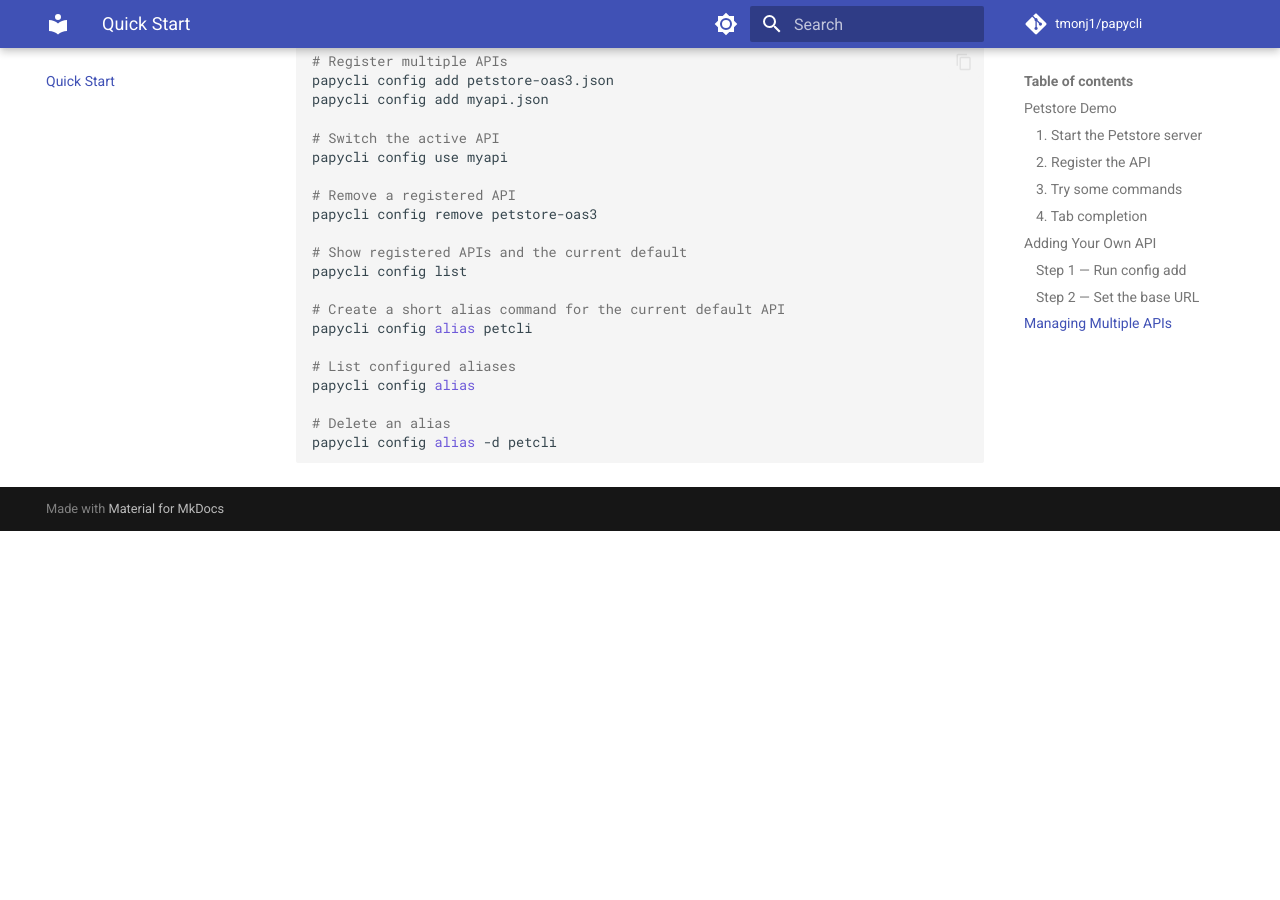
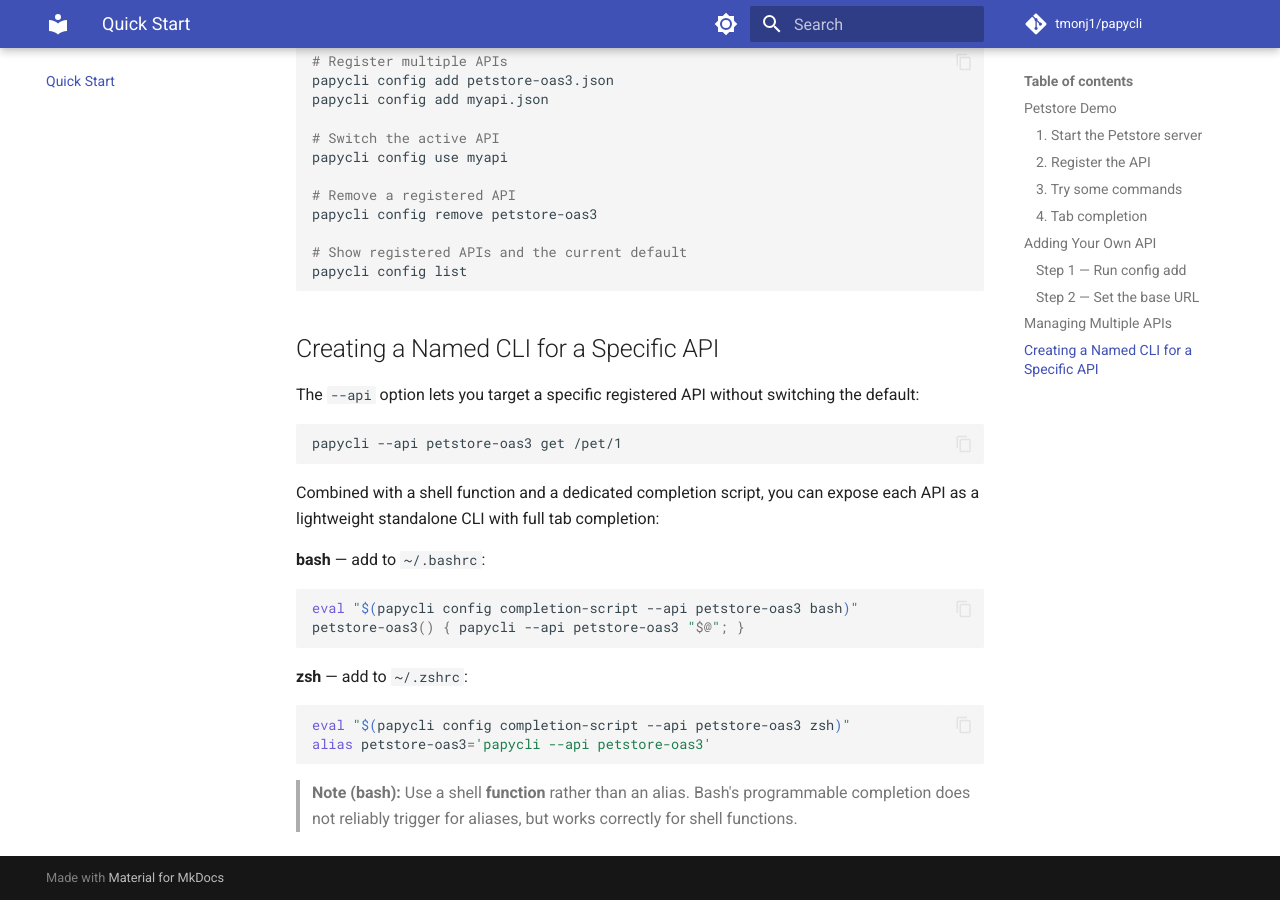
Before and after one commit to tmonj1/papycli, an MkDocs documentation site: the page built from manual/quickstart.md, in a window 1280 px wide and 900 px high, scrolled down 2467 px. Built offline with MkDocs 1.6.1 and Material for MkDocs 9.7.7, drawn with Linux system fonts in a browser that asks for light colours; comment, search, counter and statistics services are not loaded; before the commit the page ends 2998 px from its top, so only the background shows below that.

Commit message:
docs: add --api option documentation and remove config alias references
Close #197

Co-Authored-By: Claude Sonnet 4.6 <noreply@anthropic.com>

````diff
--- a/manual/quickstart.md
+++ b/manual/quickstart.md
@@ -123,13 +123,30 @@ papycli config remove petstore-oas3
 
 # Show registered APIs and the current default
 papycli config list
+```
 
-# Create a short alias command for the current default API
-papycli config alias petcli
+## Creating a Named CLI for a Specific API
 
-# List configured aliases
-papycli config alias
+The `--api` option lets you target a specific registered API without switching the default:
 
-# Delete an alias
-papycli config alias -d petcli
+```bash
+papycli --api petstore-oas3 get /pet/1
 ```
+
+Combined with a shell function and a dedicated completion script, you can expose each API as a lightweight standalone CLI with full tab completion:
+
+**bash** — add to `~/.bashrc`:
+
+```bash
+eval "$(papycli config completion-script --api petstore-oas3 bash)"
+petstore-oas3() { papycli --api petstore-oas3 "$@"; }
+```
+
+**zsh** — add to `~/.zshrc`:
+
+```zsh
+eval "$(papycli config completion-script --api petstore-oas3 zsh)"
+alias petstore-oas3='papycli --api petstore-oas3'
+```
+
+> **Note (bash):** Use a shell **function** rather than an alias. Bash's programmable completion does not reliably trigger for aliases, but works correctly for shell functions.
````
Also changed, not shown: README.ja.md (+35 -10 lines), README.md (+35 -10 lines), manual/ja/quickstart.md (+23 -6 lines), manual/ja/reference.md (+1 -3 lines), manual/reference.md (+1 -3 lines).
